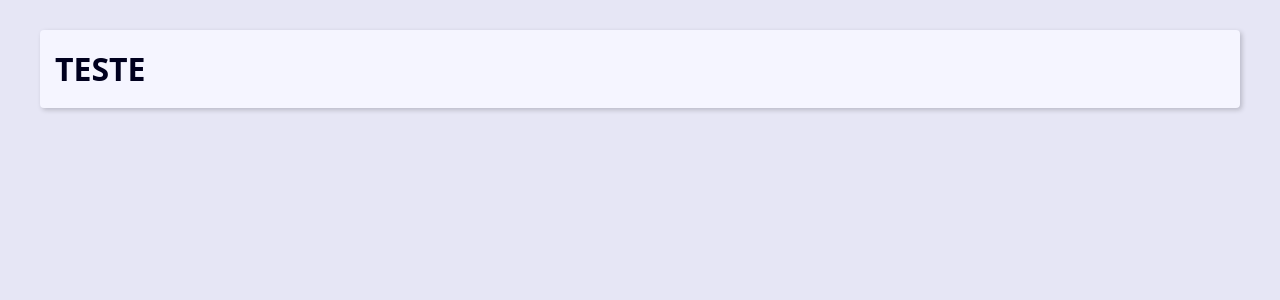
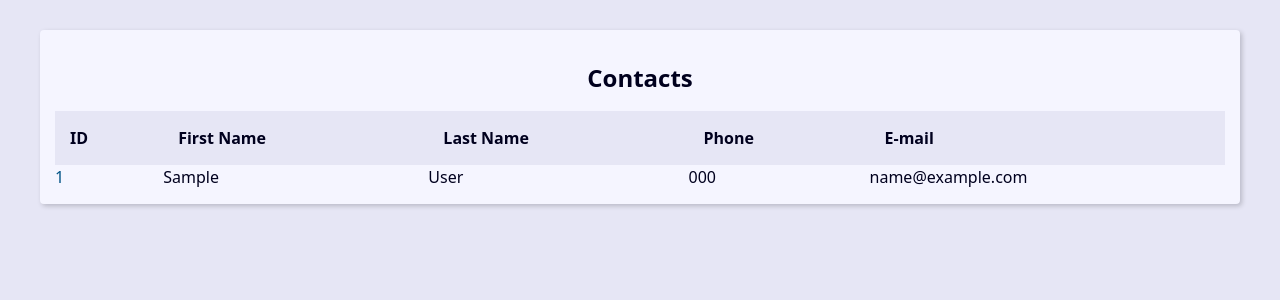
Before and after one commit to dapperdile/Agenda_Django, a Django app: page / in a window 1280 px wide. Shown: the top 300 px of the page. Run offline with Django 5.2, Linux system fonts and the light colour scheme; tables that the repository leaves empty hold one stand-in row (values such as "Sample post").

Commit message:
Adicionado ao index.html as tabelas para exibir os contatos e informações deles

```diff
--- a/contact/templates/contact/index.html
+++ b/contact/templates/contact/index.html
@@ -1,5 +1,45 @@
 {% extends "global/base.html" %}
 
 {% block content %}
-    <h1>TESTE</h1>
+    <div class="responsive-table">
+        <table class="contacts-table">
+            <caption class="table-caption">
+                Contacts
+            </caption>
+
+            <thead>
+                <tr class="table-row table-row-header">
+                    <th class="table-header">ID</th>
+                    <th class="table-header">First Name</th>
+                    <th class="table-header">Last Name</th>
+                    <th class="table-header">Phone</th>
+                    <th class="table-header">E-mail</th>
+                </tr>
+            </thead>
+
+            <tbody>
+                {% for contact in contacts %}
+                    <tr class="table-row">
+                        <td class="table-cell">
+                            <a href="#" class="table-link">
+                                {{ contact.id }}
+                            </a>
+                        </td>
+                        <td class="table-cell">
+                                {{ contact.first_name }}
+                        </td>
+                        <td class="table-cell">
+                                {{ contact.last_name }}
+                        </td>
+                        <td class="table-cell">
+                                {{ contact.phone }}
+                        </td>
+                        <td class="table-cell">
+                                {{ contact.email }}
+                        </td>
+                    </tr>
+                {% endfor %}
+            </tbody>
+        </table>
+    </div>
 {% endblock content %}
```
